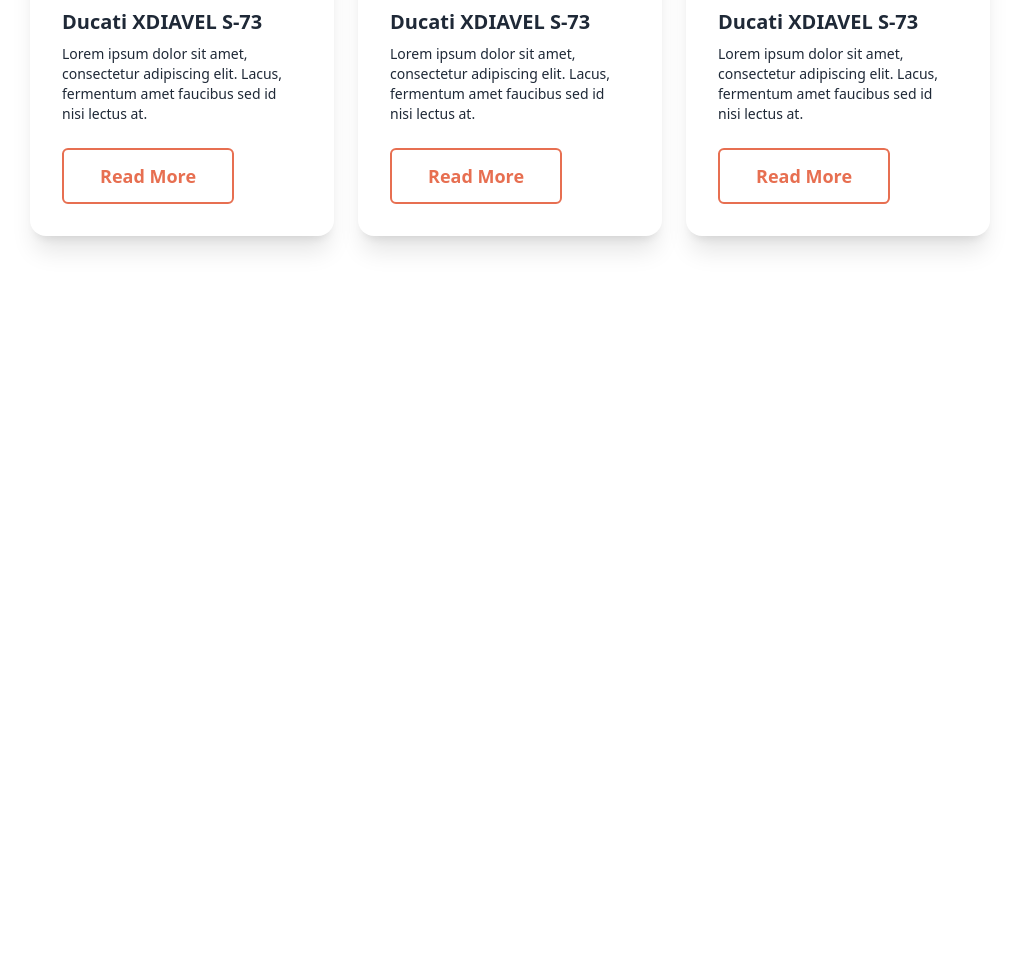
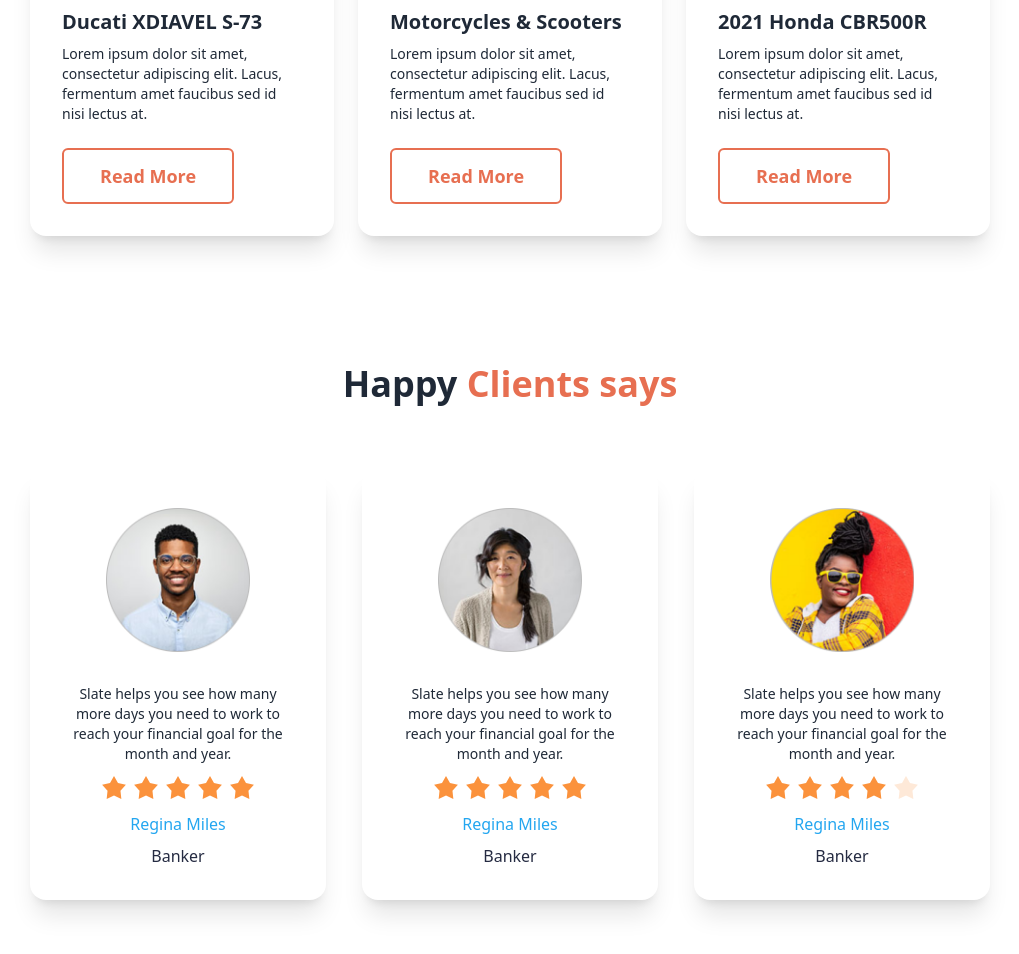
Before and after one commit to devalienbrain/13-intro-daisyUI-biker-zone, a plain HTML site: page index.html in a window 1280 px wide. Shown: the part 1880-2834 px from the top of the page, without its empty margins (130-1149 px from the left). Before the commit the page ends 2180 px from the top, so only its background shows below. Drawn offline with nearby package versions, Linux system fonts and the light colour scheme.

Commit message:
Happy Client part done

```diff
--- a/index.html
+++ b/index.html
@@ -185,9 +185,9 @@
         <!-- Card-1 Ends -->
         <!-- card-2 Starts-->
         <div class="card w-96 bg-base-100 shadow-xl">
-          <figure class="p-5"><img src="images/others/latest2.png" alt="Shoes" /></figure>
+          <figure class="p-5"><img src="images/others/latest2.png" alt="Latest" /></figure>
           <div class="card-body">
-            <h2 class="card-title text-xl font-bold">Ducati XDIAVEL S-73</h2>
+            <h2 class="card-title text-xl font-bold">Motorcycles & Scooters</h2>
             <p class="text-sm font-normal">Lorem ipsum dolor sit amet, consectetur adipiscing elit. Lacus, fermentum
               amet
               faucibus sed id nisi
@@ -202,9 +202,9 @@
         <!-- Card-2 Ends -->
         <!-- card-3 Starts-->
         <div class="card w-96 bg-base-100 shadow-xl">
-          <figure class="p-5"><img src="images/others/latest3.png" alt="Shoes" /></figure>
+          <figure class="p-5"><img src="images/others/latest3.png" alt="Latest" /></figure>
           <div class="card-body">
-            <h2 class="card-title text-xl font-bold">Ducati XDIAVEL S-73</h2>
+            <h2 class="card-title text-xl font-bold">2021 Honda CBR500R</h2>
             <p class="text-sm font-normal">Lorem ipsum dolor sit amet, consectetur adipiscing elit. Lacus, fermentum
               amet
               faucibus sed id nisi
@@ -220,6 +220,86 @@
       </div>
     </section>
     <!-- Latest news section ends-->
+
+    <!-- Happy Client section starts -->
+    <section class="mt-16 mb-16 pt-16">
+      <h2 class="font-black text-4xl text-center pb-16">Happy <span class="text-[#E76F51]"> Clients says</span></h2>
+      <div class="flex flex-col lg:flex-row justify-around gap-9">
+        <!-- Start of a Happy client card - 1 -->
+        <div class="card w-96 bg-base-100 shadow-xl">
+          <figure class="px-10 pt-10">
+            <img src="images/others/user-1.png" alt="User" class="rounded-xl w-36" />
+          </figure>
+          <div class="card-body items-center text-center">
+            <p class="text-sm font-normal">Slate helps you see how
+              many more days you need
+              to work to reach your financial
+              goal for the month and year.</p>
+            <!-- Rating starts -->
+            <div class="rating p-1 flex gap-2">
+              <input type="radio" name="rating-2" class="mask mask-star-2 bg-orange-400" />
+              <input type="radio" name="rating-2" class="mask mask-star-2 bg-orange-400" />
+              <input type="radio" name="rating-2" class="mask mask-star-2 bg-orange-400" />
+              <input type="radio" name="rating-2" class="mask mask-star-2 bg-orange-400" checked />
+              <input type="radio" name="rating-2" class="mask mask-star-2 bg-orange-400" />
+            </div>
+            <!-- Rating Ends -->
+            <p class="text-[#23A6F0]">Regina Miles</p>
+            <p class="text-[#252B42]">Banker</p>
+          </div>
+        </div>
+        <!-- END of a Happy client card - 1 -->
+        <!-- Start of a Happy client card - 2 -->
+        <div class="card w-96 bg-base-100 shadow-xl">
+          <figure class="px-10 pt-10">
+            <img src="images/others/user-2.png" alt="User" class="rounded-xl w-36" />
+          </figure>
+          <div class="card-body items-center text-center">
+            <p class="text-sm font-normal">Slate helps you see how
+              many more days you need
+              to work to reach your financial
+              goal for the month and year.</p>
+            <!-- Rating starts -->
+            <div class="rating p-1 flex gap-2">
+              <input type="radio" name="rating-2" class="mask mask-star-2 bg-orange-400" />
+              <input type="radio" name="rating-2" class="mask mask-star-2 bg-orange-400" />
+              <input type="radio" name="rating-2" class="mask mask-star-2 bg-orange-400" />
+              <input type="radio" name="rating-2" class="mask mask-star-2 bg-orange-400" checked />
+              <input type="radio" name="rating-2" class="mask mask-star-2 bg-orange-400" />
+            </div>
+            <!-- Rating Ends -->
+            <p class="text-[#23A6F0]">Regina Miles</p>
+            <p class="text-[#252B42]">Banker</p>
+          </div>
+        </div>
+        <!-- END of a Happy client card - 2 -->
+        <!-- Start of a Happy client card - 3 -->
+        <div class="card w-96 bg-base-100 shadow-xl">
+          <figure class="px-10 pt-10">
+            <img src="images/others/user-3.png" alt="User" class="rounded-xl w-36" />
+          </figure>
+          <div class="card-body items-center text-center">
+            <p class="text-sm font-normal">Slate helps you see how
+              many more days you need
+              to work to reach your financial
+              goal for the month and year.</p>
+            <!-- Rating starts -->
+            <div class="rating p-1 flex gap-2">
+              <input type="radio" name="rating-2" class="mask mask-star-2 bg-orange-400" />
+              <input type="radio" name="rating-2" class="mask mask-star-2 bg-orange-400" />
+              <input type="radio" name="rating-2" class="mask mask-star-2 bg-orange-400" />
+              <input type="radio" name="rating-2" class="mask mask-star-2 bg-orange-400" checked />
+              <input type="radio" name="rating-2" class="mask mask-star-2 bg-orange-400" />
+            </div>
+            <!-- Rating Ends -->
+            <p class="text-[#23A6F0]">Regina Miles</p>
+            <p class="text-[#252B42]">Banker</p>
+          </div>
+        </div>
+        <!-- END of a Happy client card -->
+      </div>
+    </section>
+    <!-- Happy Client section Ends -->
   </main>
   <footer>
 
```
